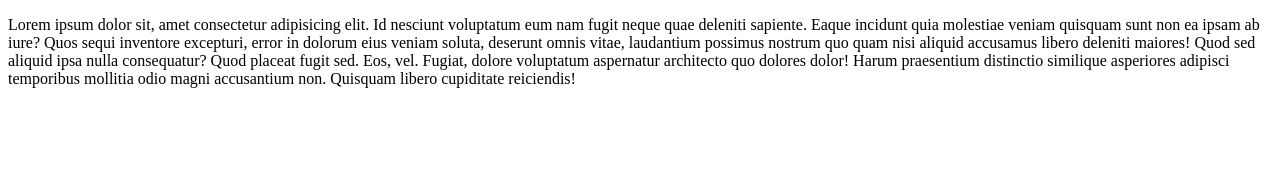
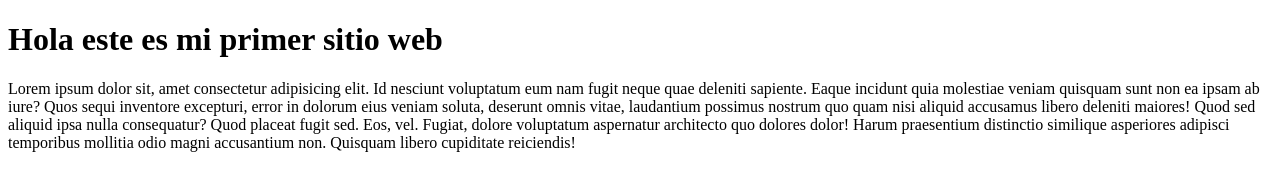
Before and after one commit to allxs/proyecto_multimedia, a plain HTML site: page index.html in a window 1280 px wide. Drawn offline with Linux system fonts and the light colour scheme.

Commit message:
hola mundo

```diff
--- a/index.html
+++ b/index.html
@@ -8,6 +8,7 @@
 </head>
 <body>
 
+    <h1>Hola este es mi primer sitio web</h1>
     <p>
         Lorem ipsum dolor sit, amet consectetur adipisicing elit. Id nesciunt voluptatum eum nam fugit neque quae deleniti sapiente. Eaque incidunt quia molestiae veniam quisquam sunt non ea ipsam ab iure?
         Quos sequi inventore excepturi, error in dolorum eius veniam soluta, deserunt omnis vitae, laudantium possimus nostrum quo quam nisi aliquid accusamus libero deleniti maiores! Quod sed aliquid ipsa nulla consequatur?
```
